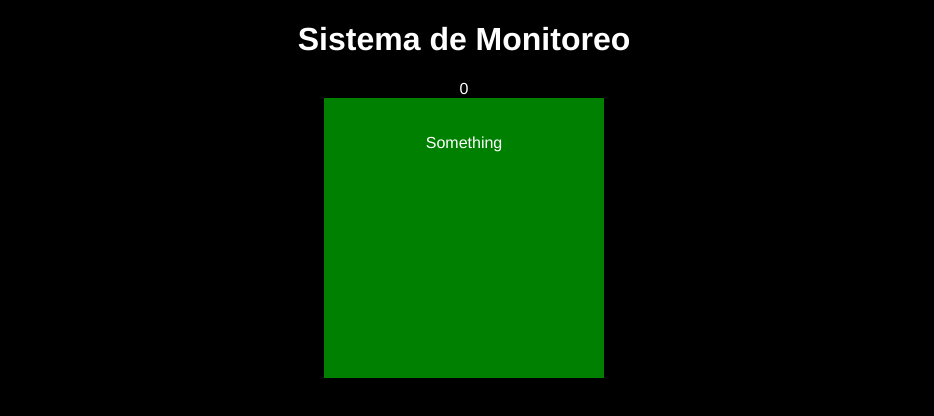
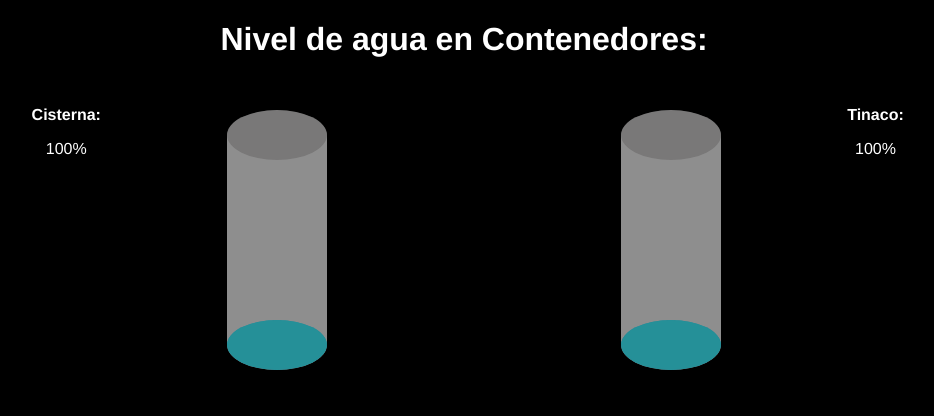
Before and after one commit to esterlinpol/fisica_2, a plain HTML site: page index.html in a window 1280 px wide. Shown: the whole page, without its empty margins (176-1110 px from the left). Drawn offline with Linux system fonts and the light colour scheme; no server answers.

Commit message:
EOD
-Added Second cylinder.
-had a good time

```diff
--- a/index.html
+++ b/index.html
@@ -1,7 +1,7 @@
 <!DOCTYPE html>
 <html>
     <head>
-        <meta name=\"viewport\" content=\"width=device-width, initial-scale=1.0, user-scalable=no\">
+        <meta name="viewport" content="width=device-width, initial-scale=1.0">
         <title>Distribucion de Fluidos</title>
         <style>
             html {
@@ -13,32 +13,215 @@
                 text-align: center;
                 }
             :root {
-                --background: red;
 
-                }
-            #top {
-                margin: auto;
-                width: 15em;
-                height: 15em;
-                padding: 20px;
-                background-color: var(--background);
+                --height: 50px;
                 }
 
+            .container {
+                width: 100%;
+                margin: auto;
+                padding: 10px;
+                }
+            .cylinder {
+                float: left;
+                margin-left:10%;
+                position: relative;
+                overflow: hidden;
+
+                width: 100px;
+                height: 260px;
+                border-radius: 50px/25px;
+                background-color: rgba(160, 160, 160, 0.89);
+                }
+            .cylinder:before {
+                position: absolute;
+                left: 0;
+                top: 0;
+                width: 100px;
+                height: 50px;
+                border-radius: 50px/25px;
+                background-color: rgba(37, 33, 33, 0.2);
+                content: '';
+                }
+            .cylinder:after {
+
+                position: absolute;
+                left: 0;
+                bottom: 0;
+                width: 100px;
+                height: 50px;
+                border-radius: 50px/25px;
+                background-color: rgba(37, 33, 33, 0.2);
+                content: '';
+                }
+            .water {
+
+                position: absolute;
+                left: 0;
+                bottom: 0;
+                width: 100px;
+
+                padding-top: var(--height);
+                border-radius: 50px/25px;
+                background-color: rgba(0, 136, 160, 0.568);
+                transition: 0.3s linear;
+                }
+            .water:before {
+
+                position: absolute;
+                left: 0;
+                top: 0;
+                width: 100px;
+                height: 50px;
+                border-radius: 50px/25px;
+                background-color: rgba(4, 118, 138, 0.699);
+                content: '';
+                }
+            .water:after {
+
+                position: absolute;
+                left: 0;
+                bottom: 0;
+                width: 100px;
+                height: 50px;
+                border-radius: 50px/25px;
+                background-color: rgba(63, 243, 243, 0.4);
+                content: '';
+                }
+                .cylinder1 {
+                float: right;
+                margin-right:10%;
+                position: relative;
+                overflow: hidden;
+
+                width: 100px;
+                height: 260px;
+                border-radius: 50px/25px;
+                background-color: rgba(160, 160, 160, 0.89);
+                }
+            .cylinder1:before {
+                position: absolute;
+                left: 0;
+                top: 0;
+                width: 100px;
+                height: 50px;
+                border-radius: 50px/25px;
+                background-color: rgba(37, 33, 33, 0.2);
+                content: '';
+                }
+            .cylinder1:after {
+
+                position: absolute;
+                left: 0;
+                bottom: 0;
+                width: 100px;
+                height: 50px;
+                border-radius: 50px/25px;
+                background-color: rgba(37, 33, 33, 0.2);
+                content: '';
+                }
+            .water1 {
+
+                position: absolute;
+                left: 0;
+                bottom: 0;
+                width: 100px;
+
+                padding-top: var(--height);
+                border-radius: 50px/25px;
+                background-color: rgba(0, 136, 160, 0.568);
+                transition: 0.3s linear;
+                }
+            .water1:before {
+
+                position: absolute;
+                left: 0;
+                top: 0;
+                width: 100px;
+                height: 50px;
+                border-radius: 50px/25px;
+                background-color: rgba(4, 118, 138, 0.699);
+                content: '';
+                }
+            .water1:after {
+
+                position: absolute;
+                left: 0;
+                bottom: 0;
+                width: 100px;
+                height: 50px;
+                border-radius: 50px/25px;
+                background-color: rgba(63, 243, 243, 0.4);
+                content: '';
+                }
+
+            .vdescl {
+                float: left;
+                position: relative;
+                margin-left:15%;
+
+
+            }
+            .vdescr {
+                float: right;
+                position: relative;
+                margin-right:16%;
+
+            }
+            p{
+                font-weight: bold;
+            }
 
         </style>
     </head>
     <body>
         <div id="webpage">
-            <h1>Sistema de Monitoreo</h1>
-            <span id="sonar1value">0</span>
+            <h1>Nivel de agua en Contenedores:</h1>
+
         </div>
-        <div id="top">
-            <p>Something</p>
-        </div>
+        <section class="container">
+            <div class="vdescl">
+                <p>Cisterna:</p>
+                <span id="sonar1value">100%</span>
+            </div>
+            <div class="vdescr">
+                <p>Tinaco:</p>
+                <span id="sonar1value">100%</span>
+            </div>
+        </section>
+        <section class="container">
+            <div class="cylinder">
+                <div class="water"></div>
+            </div>
+            <div class="cylinder1">
+                    <div class="water1"></div>
+                </div>
+        </section>
         <script>
-            var style = getComputedStyle(document.body);
-            console.log(style.getPropertyValue('--background'));
-            document.documentElement.style.setProperty('--background', 'green');
+                setInterval(function() {
+                // Call a function repetatively with 2 Second interval
+                getData();
+                }, 2000); //2000mSeconds update rate
+
+                function getData() {
+                    var xhttp = new XMLHttpRequest();
+                    xhttp.onreadystatechange = function() {
+                        if (this.readyState == 4 && this.status == 200) {
+                          document.getElementById("sonar1value").innerHTML =
+                          this.responseText;
+                          var style = getComputedStyle(document.body);
+                    var calculado = this.responseText * 2.5;
+
+                    document.documentElement.style.setProperty('--height', calculado+'px');
+
+
+                        }
+                      };
+                      xhttp.open("GET", "sonar1", true);
+
+                      xhttp.send();
+
+                    }
         </script>
     </body>
 </html>
```
Also changed, not shown: 1 other file.
